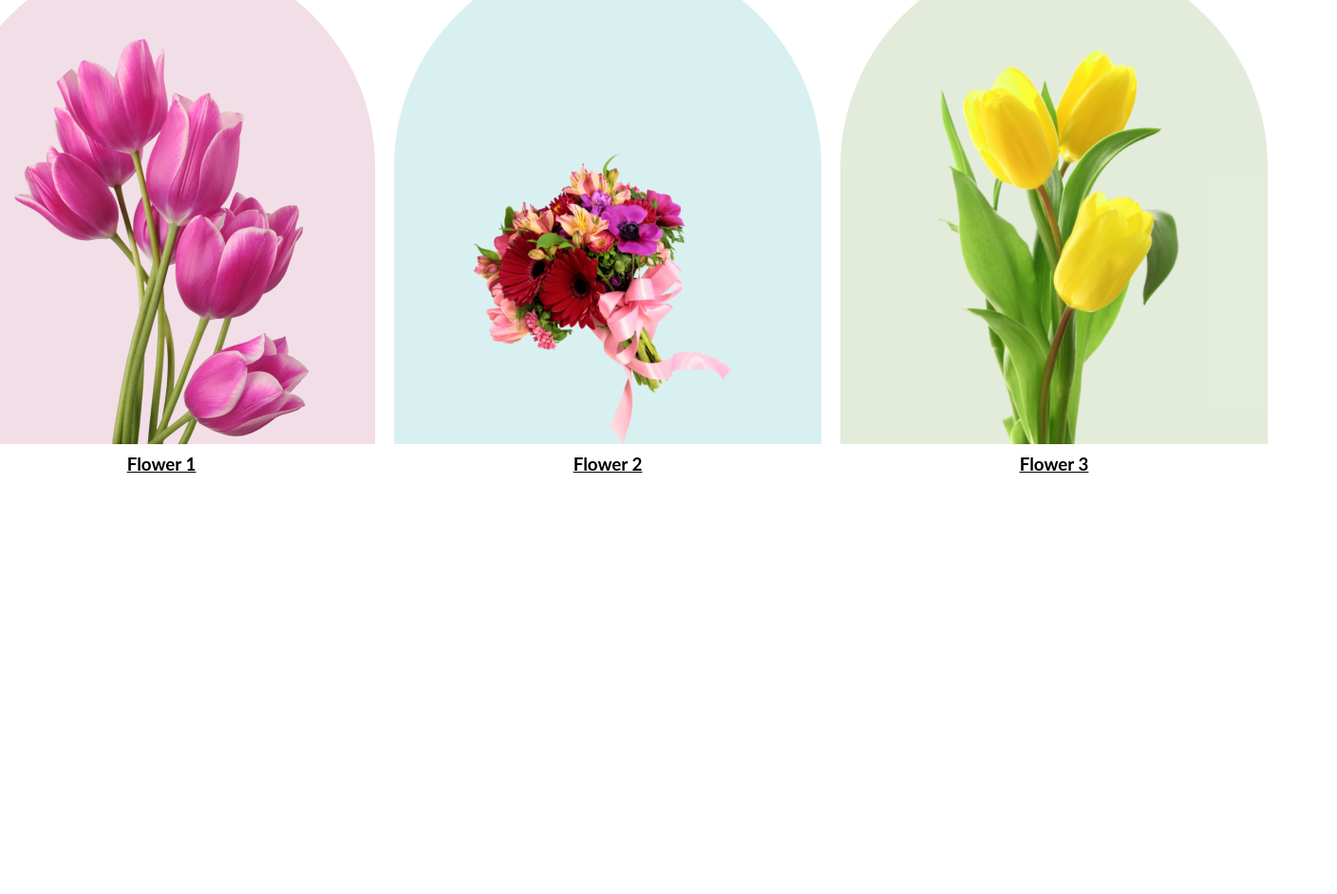
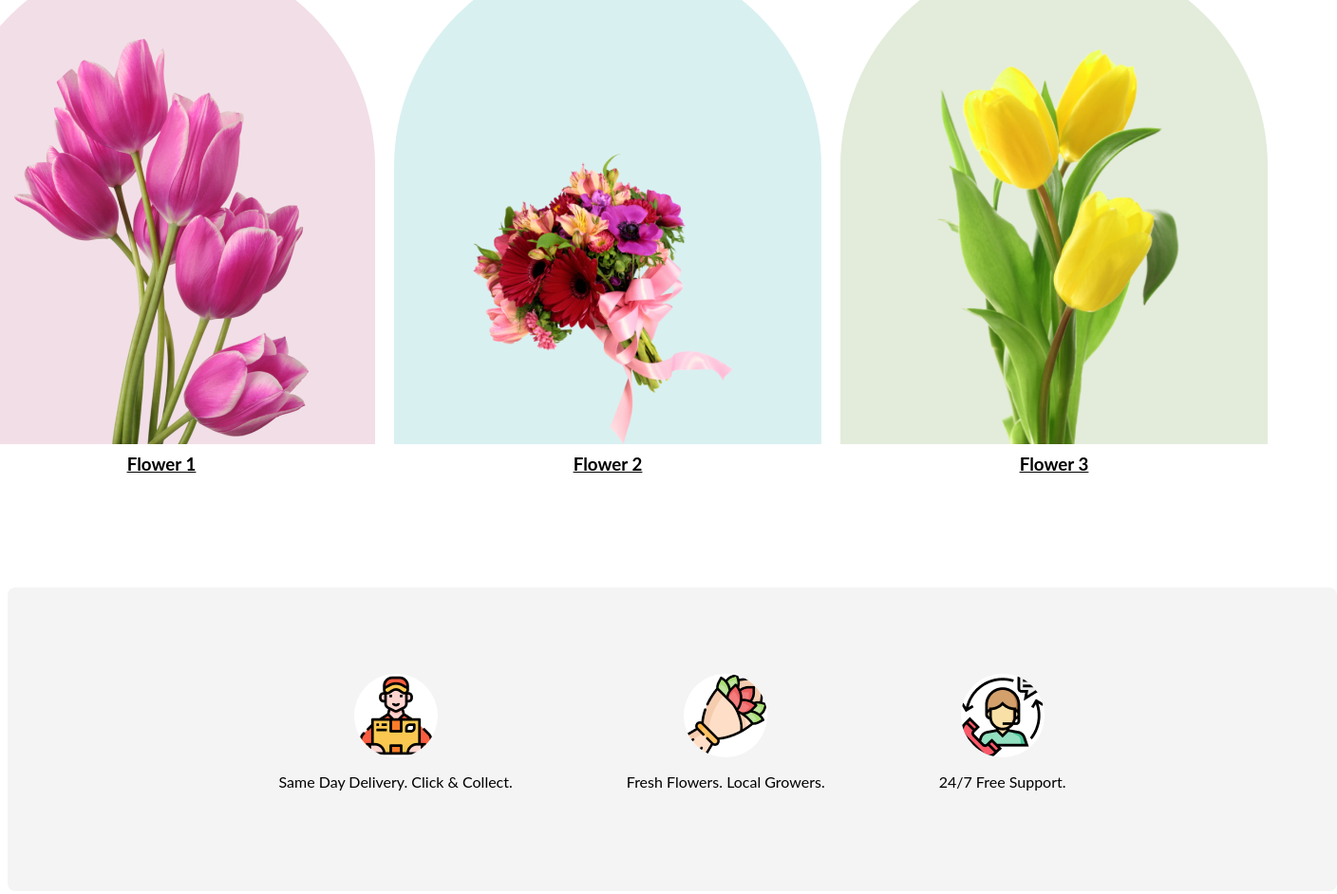
Before and after one commit to hmasifx/flowershop-assignment, a plain HTML site: page index.html in a window 1280 px wide. Shown: the part 836-1778 px from the top of the page at 95% size, 1408 px wide, since content can reach past the window. Before the commit the page ends 1363 px from the top, so only its background shows below. Drawn offline with Linux system fonts and the light colour scheme.

Commit message:
24hrs service sec added

```diff
--- a/Styles/style.css
+++ b/Styles/style.css
@@ -34,8 +34,7 @@ body {
 
 }
 
-.head-p
-{
+.head-p {
     color: rgba(39, 39, 39, 0.60);
     font-family: Lato;
     font-size: 18px;
@@ -44,7 +43,11 @@ body {
     line-height: 30px;
 
 
+
+
 }
+
+
 
 .button-primary {
     border-radius: 8px;
@@ -108,8 +111,10 @@ body {
     border-radius: 300px 300px 0px 0px;
     background-color: rgba(167, 33, 98, 0.15);
     overflow: hidden;
-    padding: 90px 70px 0px 70px;;
+    padding: 90px 70px 0px 70px;
+    ;
 }
+
 .image-2 {
     width: 310px;
     height: 428px;
@@ -122,6 +127,7 @@ body {
     overflow: hidden;
     padding: 90px 70px 0px 70px;
 }
+
 .image-3 {
     width: 310px;
     height: 428px;
@@ -147,3 +153,51 @@ body {
     font-weight: bold;
     text-decoration: underline;
 }
+
+/* 3rd page section */
+
+.delivery {
+    width: 1400px;
+    height: 320px;
+    flex-shrink: 0;
+    border-radius: 8px;
+    background: rgba(39, 39, 39, 0.05);
+    display: flex;
+    justify-content: center;
+    align-items: center;
+    margin: 100px auto;
+}
+
+.delivery-images {
+    display: flex;
+    gap: 120px;
+
+    align-items: center;
+}
+
+
+.delivery-image {
+    display: flex;
+    flex-direction: column;
+    align-items: center;
+}
+
+.delivery-image .image-4,
+.delivery-image .image-5,
+.delivery-image .image-6 {
+    width: 88px;
+    height: 88px;
+    display: flex;
+    justify-content: center;
+    align-items: center;
+    border-radius: 50%;
+    background-color: #fff;
+}
+
+.delivery-image .image-4 img,
+.delivery-image .image-5 img,
+.delivery-image .image-6 img {
+    width: 88px;
+    height: 88px;
+    border-radius: 50%;
+}
--- a/index.html
+++ b/index.html
@@ -18,11 +18,12 @@
         <div class="banner">
             <div class="banner-content">
                 <h1 class="banner-tittle">
-                    Let's make  beautiful flowers a part of your life.
+                    Let's make beautiful flowers a part of your life.
                 </h1>
-                <p class="head-p">It is a long established fact that a reader will be distracted by the readable  content of a page
+                <p class="head-p">It is a long established fact that a reader will be distracted by the readable content
+                    of a page
                     when
-                    looking at its layout. The point of using Lorem Ipsum is  that it has a more-or-less normal
+                    looking at its layout. The point of using Lorem Ipsum is that it has a more-or-less normal
                     distribution
                     of letters.</p>
                 <button class="button-primary">Shop Now</button>
@@ -41,12 +42,13 @@
 
     </header>
 
-    <main >
+    <main>
         <!-- second page section -->
         <section class="featured-flowers">
             <div class="content">
                 <h2>Our Featured Flowers</h2>
-              <p>It is a long established fact that a reader will be distracted by the readable content of a page when looking at its layout.</p>
+                <p>It is a long established fact that a reader will be distracted by the readable content of a page when
+                    looking at its layout.</p>
             </div>
 
             <div class="images">
@@ -70,6 +72,29 @@
                 </div>
             </div>
         </section>
+        <!-- third page section -->
+        <section class="delivery">
+            <div class="delivery-images">
+              <div class="delivery-image">
+                <div class="image-4">
+                  <img src="./Styles/Flower Asset/Group 57.png" alt="Flower 1">
+                </div>
+                <p>Same Day Delivery. Click & Collect.</p>
+              </div>
+              <div class="delivery-image">
+                <div class="image-5">
+                  <img src="./Styles/Flower Asset/Group 58.png" alt="Flower 2">
+                </div>
+                <p>Fresh Flowers. Local Growers.</p>
+              </div>
+              <div class="delivery-image">
+                <div class="image-6">
+                  <img src="./Styles/Flower Asset/Group 59.png" alt="Flower 3">
+                </div>
+                <p class=".primary-p">24/7 Free Support.</p>
+              </div>
+            </div>
+          </section>
     </main>
 
     <footer>
```
Lines whose indentation alone changed are shown as unchanged.
